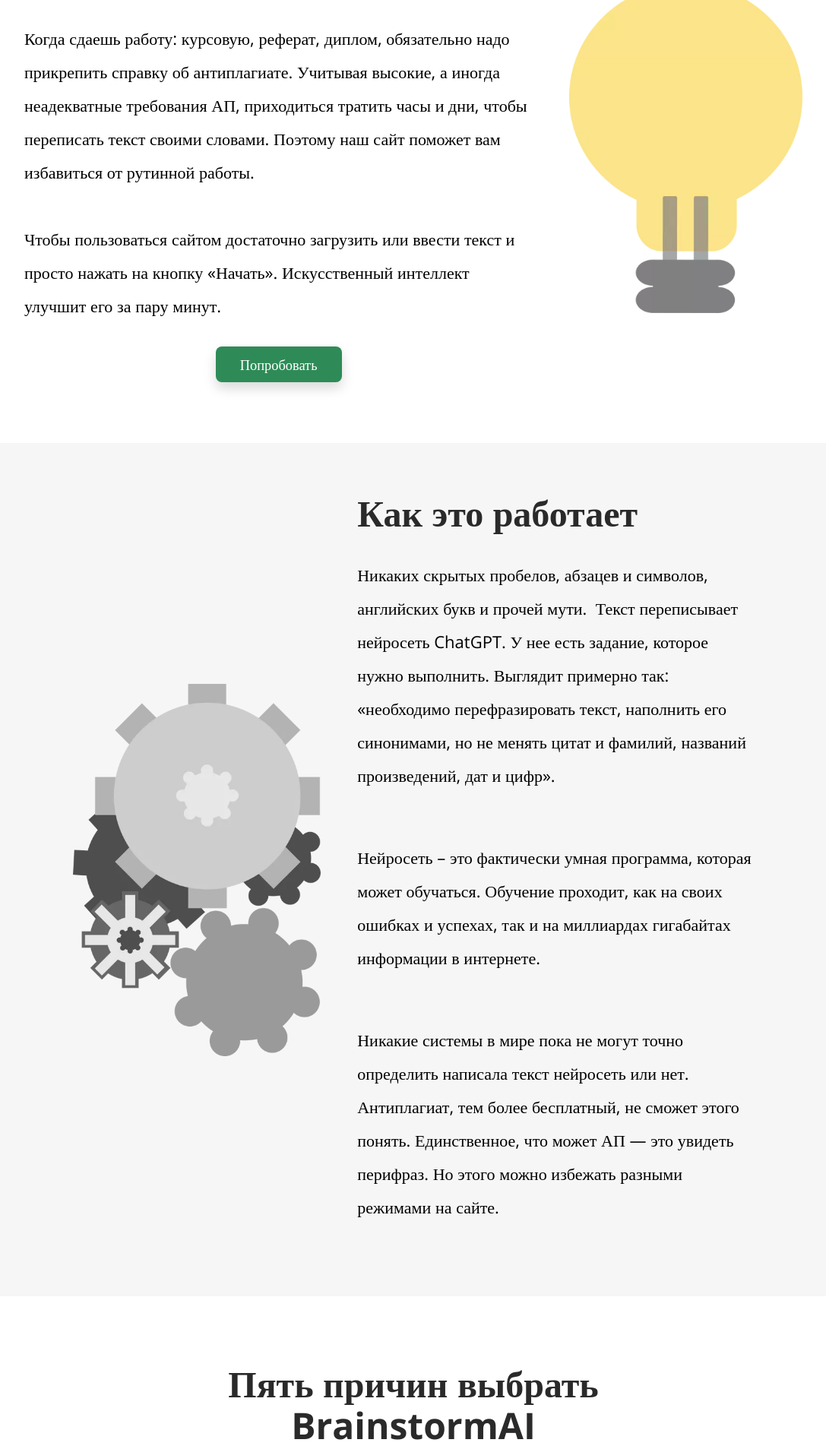
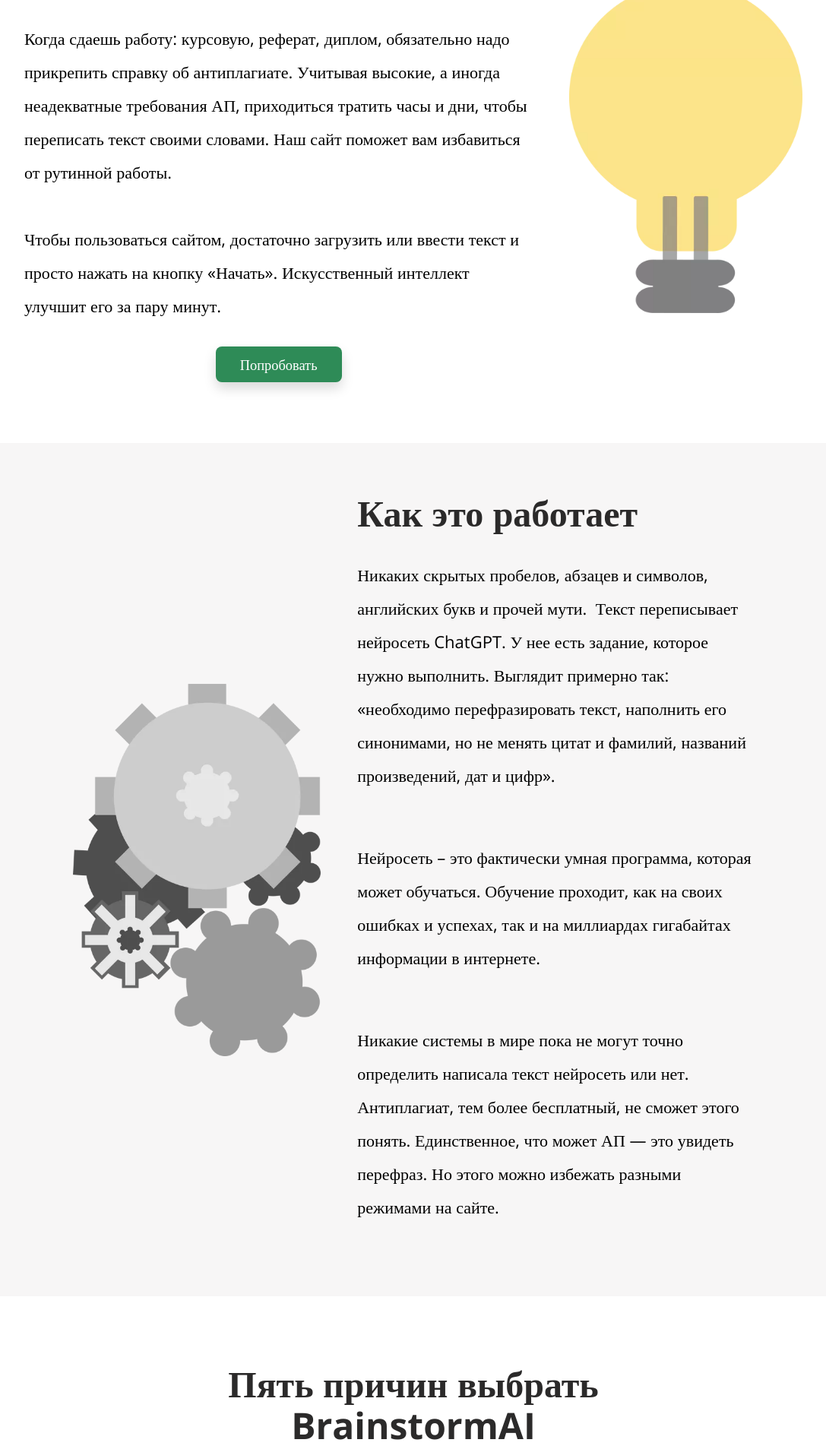
Before and after one commit to Snkb-ch/gpt, a Django app: page / in a window 1280 px wide. Shown: the part 866-2773 px from the top of the page at 76% size, without its empty margins (96-1183 px from the left). Run offline with Django 4.2, Linux system fonts and the light colour scheme; some libraries are stand-ins or nearby versions.

Commit message:
Update home.html

```diff
--- a/basegpt/templates/basegpt/home.html
+++ b/basegpt/templates/basegpt/home.html
@@ -97,13 +97,13 @@
                     Когда сдаешь работу: курсовую, реферат, диплом, обязательно
                     надо прикрепить справку об антиплагиате. Учитывая высокие, а
                     иногда неадекватные требования АП, приходиться тратить часы
-                    и дни, чтобы переписать текст своими словами. Поэтому наш
+                    и дни, чтобы переписать текст своими словами. Наш
                     сайт поможет вам избавиться от рутинной работы.
                   </span>
                   <br />
                   <br />
                   <span>
-                    Чтобы пользоваться сайтом достаточно загрузить или ввести
+                    Чтобы пользоваться сайтом, достаточно загрузить или ввести
                     текст и просто нажать на кнопку «Начать». Искусственный
                     интеллект улучшит его за пару минут.
                   </span>
@@ -158,7 +158,7 @@
                     Никакие системы в мире пока не могут точно определить
                     написала текст нейросеть или нет. Антиплагиат, тем более
                     бесплатный, не сможет этого понять. Единственное, что может
-                    АП — это увидеть перифраз. Но этого можно избежать разными
+                    АП — это увидеть перефраз. Но этого можно избежать разными
                     режимами на сайте.
                   </span>
                   <br />
```
